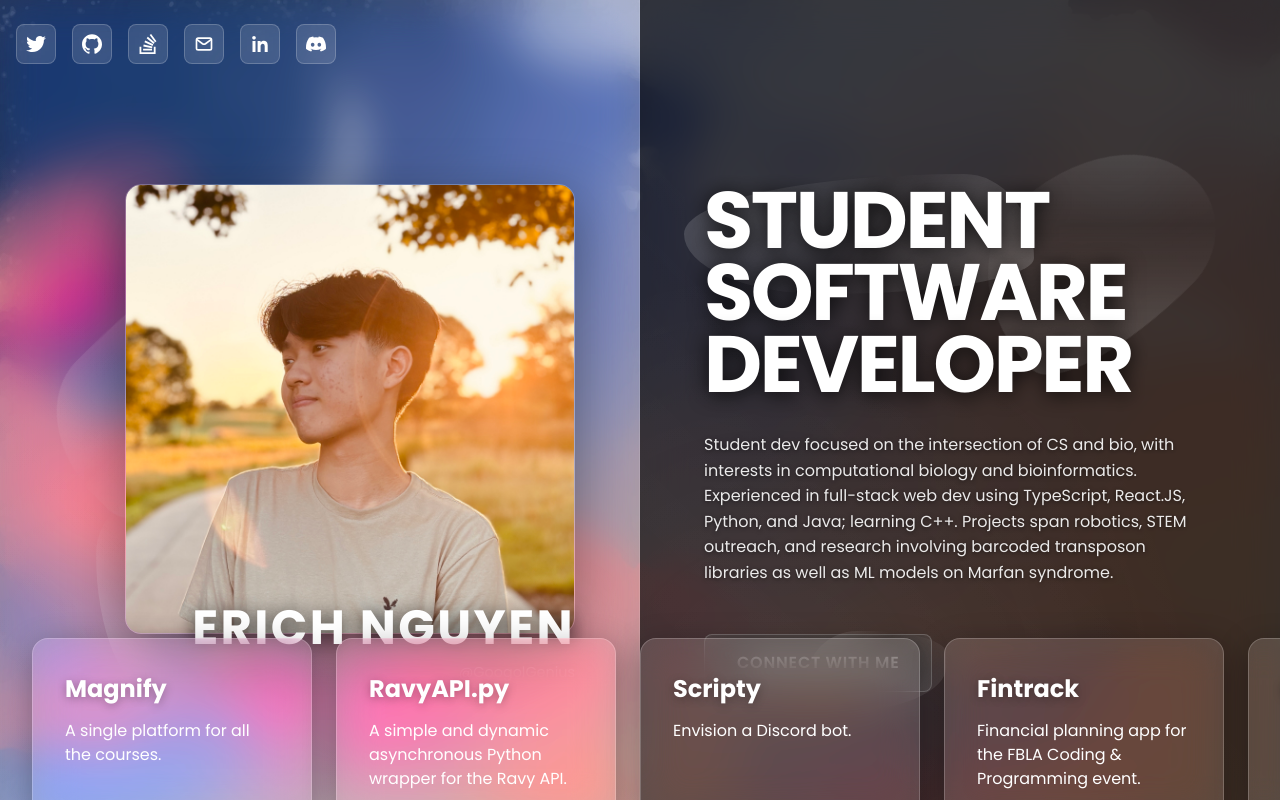
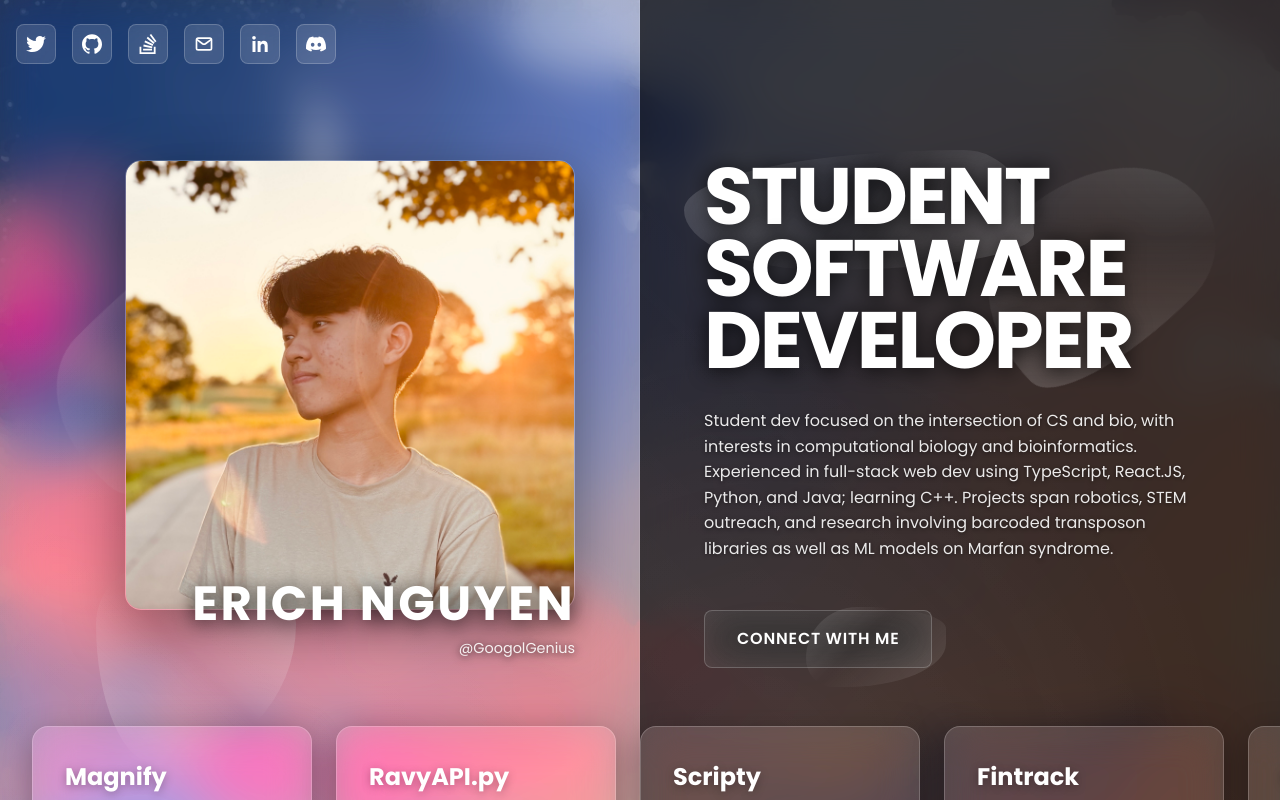
Before and after one commit to GoogolGenius/erich, a React (Create React App) app: page / in a window 1280 px wide. Shown: the top 800 px of the page. Built offline with nearby package versions, Linux system fonts and the light colour scheme.

Commit message:
Fix overlapping cards in short heights
omg i wanted to scream at how many other things i tried before i realized...

```diff
--- a/src/components/Footer.css
+++ b/src/components/Footer.css
@@ -43,6 +43,7 @@
     align-items: center;
     backdrop-filter: blur(20px) saturate(200%);
     -webkit-backdrop-filter: blur(20px) saturate(200%);
+    border-top: 1px solid rgba(255, 255, 255, 0.2);
     bottom: unset;
     color: white;
     display: flex;
@@ -51,7 +52,6 @@
     position: unset;
     right: unset;
     z-index: 1000;
-    border-top: 1px solid rgba(255, 255, 255, 0.2);
   }
 
   .Footer__anchor {
--- a/src/components/Profile.css
+++ b/src/components/Profile.css
@@ -19,8 +19,8 @@
   justify-content: flex-start;
   overflow: hidden;
   padding: 4rem;
-  padding-bottom: 11rem;
-  padding-top: 11.5rem;
+  padding-bottom: 18rem;
+  padding-top: clamp(7.5rem, 20vh, 11.5rem);
   position: relative;
 }
 
@@ -57,8 +57,8 @@
   border-radius: 80% 20% 60% 40% / 50% 70% 30% 50%;
   content: '';
   height: 120px;
+  left: -20px;
   position: absolute;
-  left: -20px;
   top: -10px;
   width: 350px;
   z-index: -1;
@@ -125,11 +125,11 @@
     rgba(255, 255, 255, 0.15) 100%
   );
   border-radius: 40% 60% 80% 20% / 70% 30% 60% 40%;
+  bottom: -20px;
   content: '';
   height: 80px;
   position: absolute;
   right: -15px;
-  bottom: -20px;
   width: 140px;
   z-index: -1;
 }
@@ -144,8 +144,8 @@
   justify-content: flex-start;
   overflow: hidden;
   padding: 4rem;
-  padding-bottom: 11rem;
-  padding-top: 11.5rem;
+  padding-bottom: 18rem;
+  padding-top: clamp(7.5rem, 20vh, 11.5rem);
   position: relative;
 }
 
@@ -197,11 +197,11 @@
     rgba(255, 255, 255, 0.35) 100%
   );
   border-radius: 30% 70% 70% 30% / 30% 30% 70% 70%;
+  bottom: 20%;
   content: '';
   height: 200px;
+  left: 15%;
   position: absolute;
-  left: 15%;
-  bottom: 20%;
   width: 200px;
   z-index: 1;
 }
@@ -246,8 +246,8 @@
   border-radius: 20% 80% 40% 60% / 80% 20% 70% 30%;
   content: '';
   height: 300px;
+  left: -30px;
   position: absolute;
-  left: -30px;
   top: 50px;
   width: 200px;
   z-index: -1;
--- a/src/components/Profile.tsx
+++ b/src/components/Profile.tsx
@@ -1,12 +1,8 @@
 import avatar from '../assets/erich-close-headshot.jpeg';
 import './Profile.css';
-import { FC, useEffect, useRef, useState } from 'react';
+import { FC } from 'react';
 
 const Profile: FC = (): JSX.Element => {
-  const timeoutIdRef = useRef<NodeJS.Timeout>();
-
-  useEffect(() => clearTimeout(timeoutIdRef.current), []);
-
   return (
     <div className="Profile">
       <div className="Profile__left">
@@ -97,12 +93,11 @@ const Profile: FC = (): JSX.Element => {
       <div className="Profile__right">
         <h1 className="Profile__title">STUDENT SOFTWARE DEVELOPER</h1>
         <p className="Profile__bio">
-          Student dev focused on the intersection of CS and bio, with
-          interests in computational biology and bioinformatics. Experienced in
-          full-stack web dev using TypeScript, React.JS, Python, and Java;
-          learning C++. Projects span robotics, STEM outreach, and research
-          involving barcoded transposon libraries as well as ML models on Marfan
-          syndrome.
+          Student dev focused on the intersection of CS and bio, with interests
+          in computational biology and bioinformatics. Experienced in full-stack
+          web dev using TypeScript, React.JS, Python, and Java; learning C++.
+          Projects span robotics, STEM outreach, and research involving barcoded
+          transposon libraries as well as ML models on Marfan syndrome.
         </p>
         <a
           className="Profile__contact-button"
```
